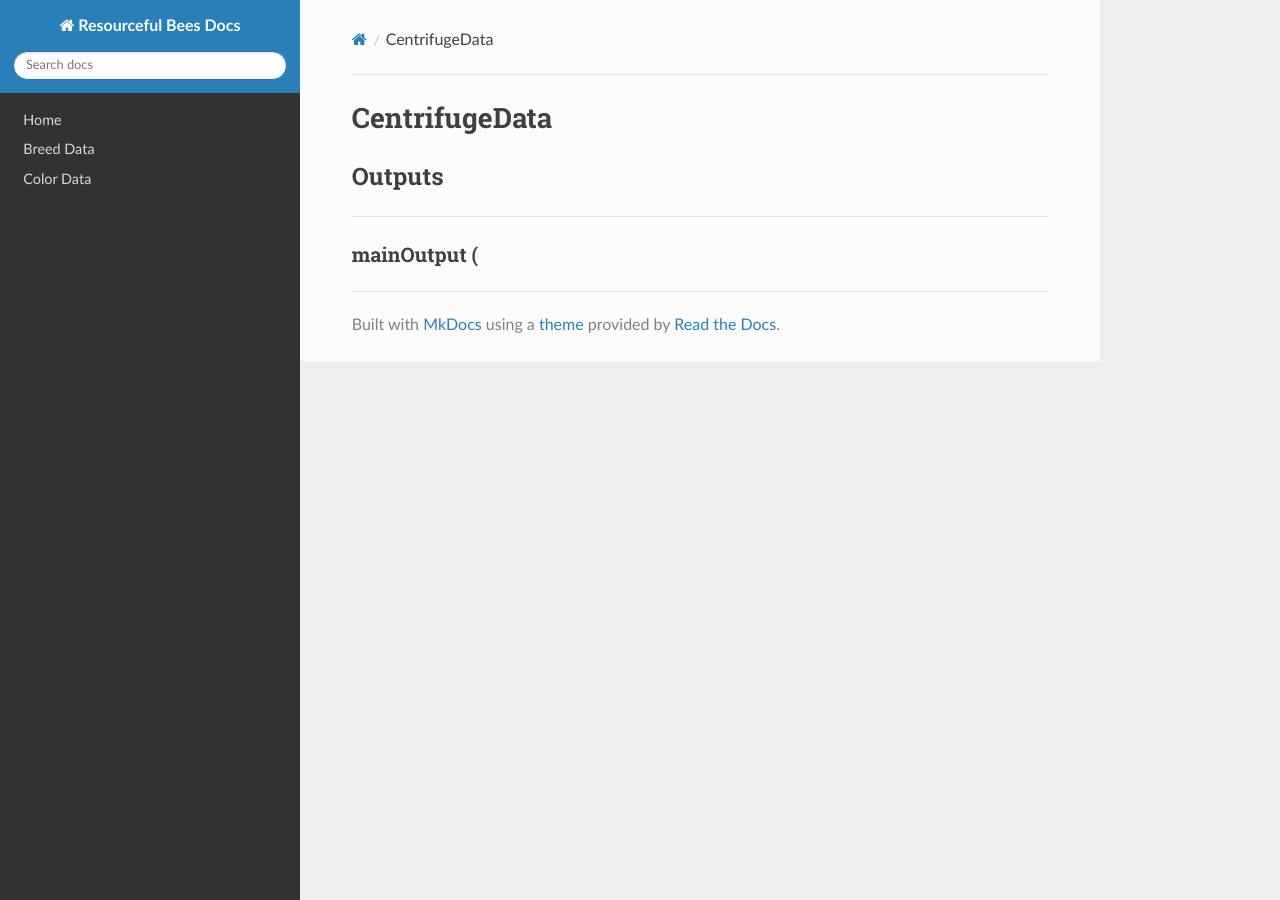
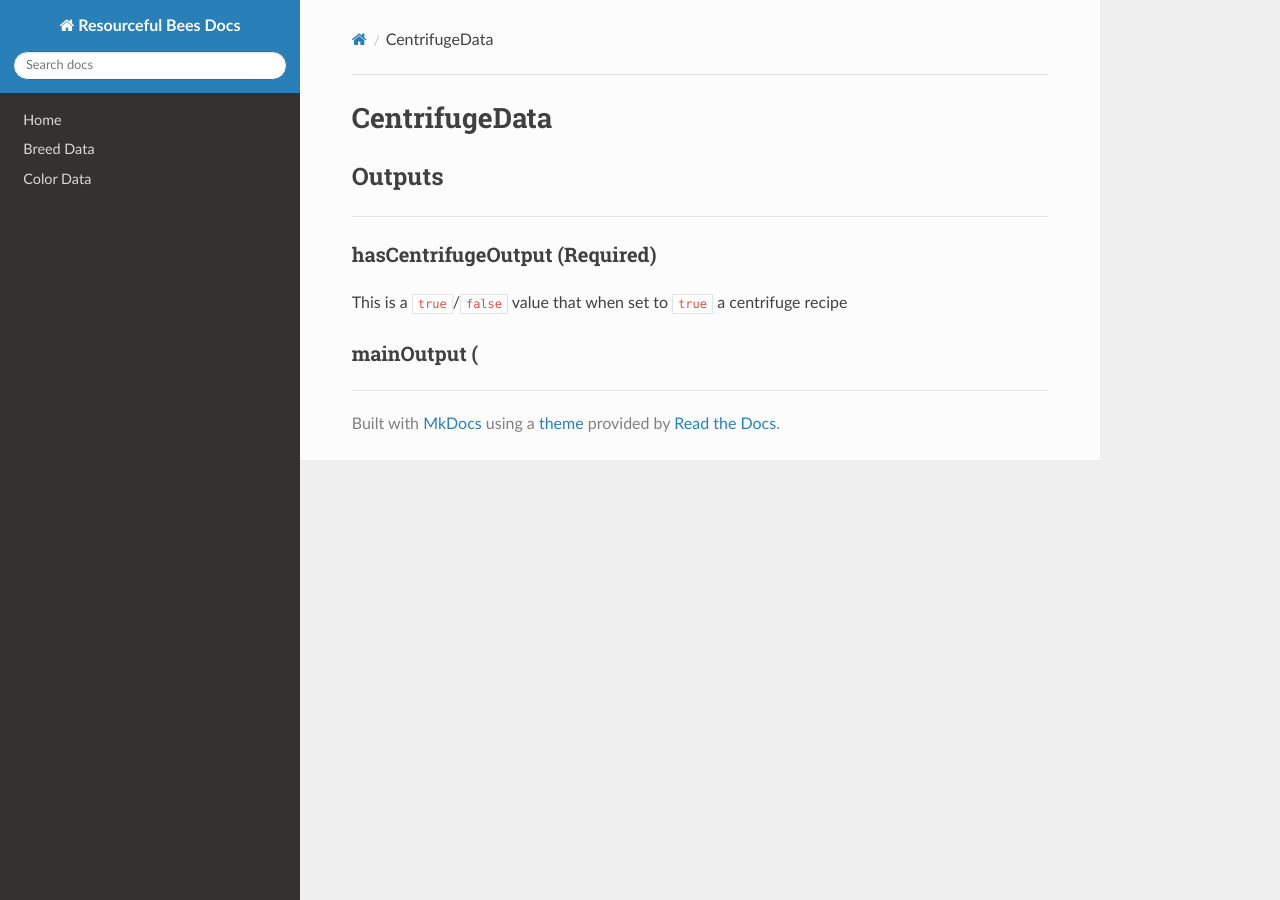
Before and after one commit to Team-Resourceful/ResourcefulBeesDocs, an MkDocs documentation site: the page built from docs/bee_data/centrifuge_data.md, in a window 1280 px wide. Built offline with MkDocs 1.6.1, drawn with Linux system fonts in a browser that asks for light colours; nearby versions of some CDN libraries.

Commit message:
docs/bee_data/centrifuge_data.md updated from https://stackedit.io/

```diff
--- a/docs/bee_data/centrifuge_data.md
+++ b/docs/bee_data/centrifuge_data.md
@@ -3,9 +3,11 @@
 ## **Outputs**
 ***
 
+### **hasCentrifugeOutput** (Required)
 
+This is a `true`/`false` value that when set to `true` a centrifuge recipe
 
 ### **mainOutput** (
 <!--stackedit_data:
-eyJoaXN0b3J5IjpbLTE2ODI1MjY5NThdfQ==
+eyJoaXN0b3J5IjpbMjAxNDE2OTczOV19
 -->
```
